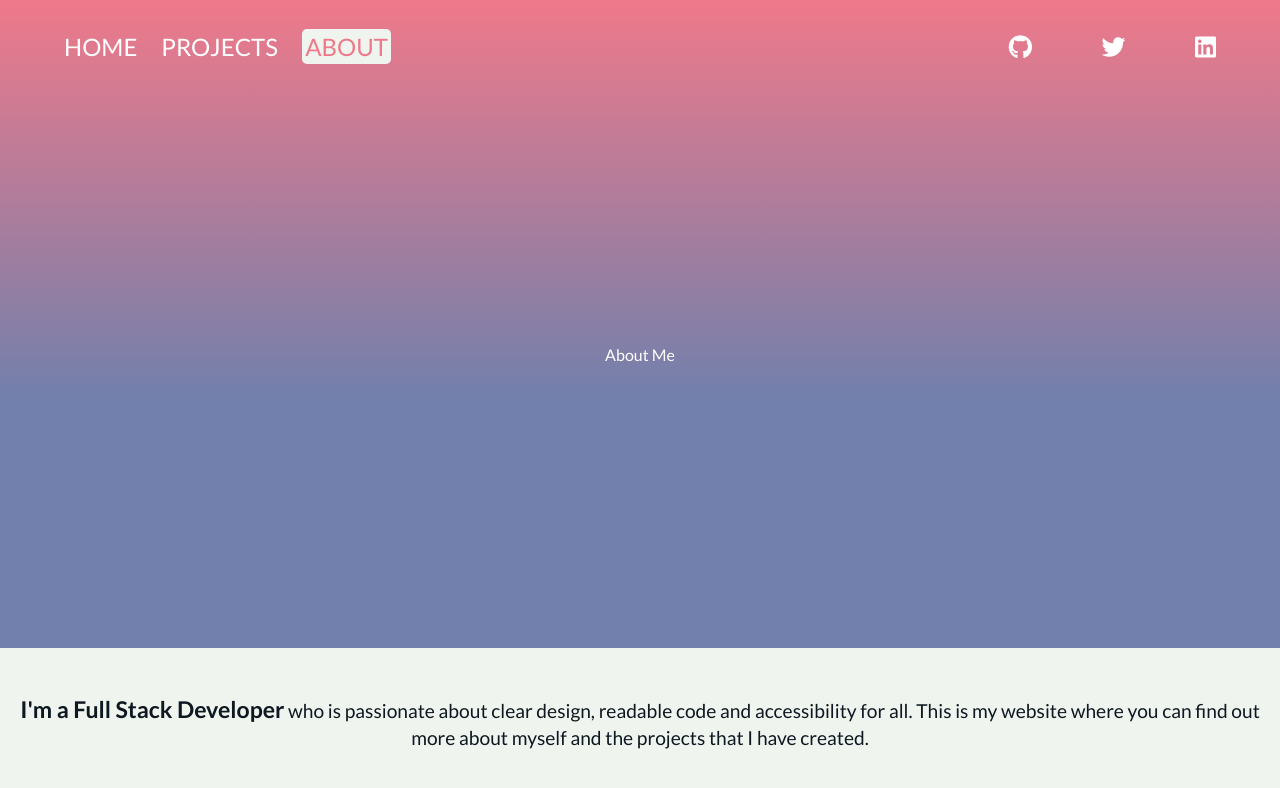
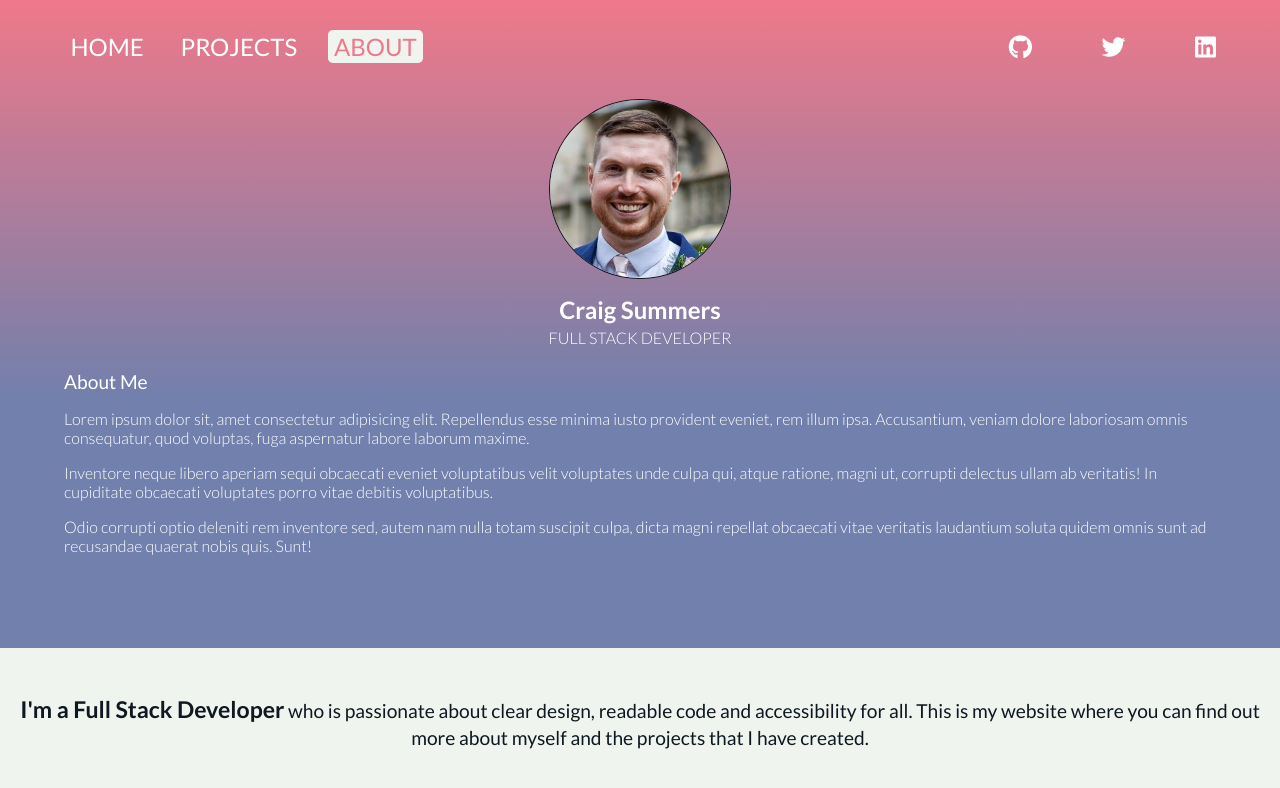
Before and after one commit to AlphaPentagon/portfolio, a React (Create React App) app in the folder portfolio/: page /about in a window 1280 px wide. Shown: the top 788 px of the page. Built offline with nearby package versions, Linux system fonts and the light colour scheme.

Commit message:
Added active links, started building about me page, made footer text dynamic using state

```diff
--- a/portfolio/public/index.html
+++ b/portfolio/public/index.html
@@ -2,18 +2,23 @@
 <html lang="en">
   <head>
     <meta charset="utf-8" />
-    <!-- <link rel="icon" href="%PUBLIC_URL%/favicon.ico" /> -->
     <meta name="viewport" content="width=device-width, initial-scale=1" />
     <meta name="theme-color" content="#000000" />
     <meta
       name="description"
       content="Web site created using create-react-app"
     />
-    <link rel="preconnect" href="https://fonts.googleapis.com">
-<link rel="preconnect" href="https://fonts.gstatic.com" crossorigin>
-<link href="https://fonts.googleapis.com/css2?family=Lato:ital,wght@0,100;0,300;0,400;0,700;0,900;1,100;1,300;1,400;1,700;1,900&display=swap" rel="stylesheet">
-    <script src="https://kit.fontawesome.com/ef4d8267ec.js" crossorigin="anonymous"></script>
-    <link rel="apple-touch-icon" href="%PUBLIC_URL%/logo192.png" />
+    <link rel="preconnect" href="https://fonts.googleapis.com" />
+    <link rel="preconnect" href="https://fonts.gstatic.com" crossorigin />
+    <link
+      href="https://fonts.googleapis.com/css2?family=Lato:ital,wght@0,100;0,300;0,400;0,700;0,900;1,100;1,300;1,400;1,700;1,900&display=swap"
+      rel="stylesheet"
+    />
+    <script
+      src="https://kit.fontawesome.com/ef4d8267ec.js"
+      crossorigin="anonymous"
+    ></script>
+
     <!--
       manifest.json provides metadata used when your web app is installed on a
       user's mobile device or desktop. See https://developers.google.com/web/fundamentals/web-app-manifest/
--- a/portfolio/src/components/AboutMe/AboutMe.css
+++ b/portfolio/src/components/AboutMe/AboutMe.css
@@ -0,0 +1,52 @@
+.aboutMe {
+  display: grid;
+  grid-template-rows: repeat(2, 1fr);
+  justify-items: center;
+  align-items: center;
+  row-gap: 1rem;
+}
+
+.image-container {
+  padding-top: 1rem;
+  display: flex;
+  flex-direction: column;
+  justify-items: center;
+  align-items: center;
+}
+
+.image-container > img {
+  max-width: 100%;
+  width: 60%;
+  border-radius: 50%;
+  border: 1px solid var(--secondary-text-colour);
+  margin-bottom: 1rem;
+}
+
+.image-container > h3 {
+  font-size: 1.5rem;
+  font-weight: 700;
+  padding-bottom: 0.2rem;
+}
+
+.image-container > p {
+  font-size: 1rem;
+  font-weight: 300;
+}
+
+.info-container {
+  width: 100%;
+  display: flex;
+  flex-direction: column;
+  row-gap: 1rem;
+  padding-bottom: 4rem;
+}
+
+.info-container > h2 {
+  font-size: 1.2rem;
+  font-weight: 500;
+}
+
+.info-container > p {
+  font-size: 1rem;
+  font-weight: 300;
+}
--- a/portfolio/src/components/AboutMe/AboutMe.js
+++ b/portfolio/src/components/AboutMe/AboutMe.js
@@ -1,5 +1,35 @@
 import "./AboutMe.css";
+import Craig from "./Craig.jpg";
 
 export function AboutMe() {
-  return <h1>About Me</h1>;
+  return (
+    <section className="aboutMe">
+      <div className="image-container">
+        <img src={Craig} alt="#" />
+        <h3>Craig Summers</h3>
+        <p>FULL STACK DEVELOPER</p>
+      </div>
+      <div className="info-container">
+        <h2>About Me</h2>
+        <p>
+          Lorem ipsum dolor sit, amet consectetur adipisicing elit. Repellendus
+          esse minima iusto provident eveniet, rem illum ipsa. Accusantium,
+          veniam dolore laboriosam omnis consequatur, quod voluptas, fuga
+          aspernatur labore laborum maxime.
+        </p>
+        <p>
+          Inventore neque libero aperiam sequi obcaecati eveniet voluptatibus
+          velit voluptates unde culpa qui, atque ratione, magni ut, corrupti
+          delectus ullam ab veritatis! In cupiditate obcaecati voluptates porro
+          vitae debitis voluptatibus.
+        </p>
+        <p>
+          Odio corrupti optio deleniti rem inventore sed, autem nam nulla totam
+          suscipit culpa, dicta magni repellat obcaecati vitae veritatis
+          laudantium soluta quidem omnis sunt ad recusandae quaerat nobis quis.
+          Sunt!
+        </p>
+      </div>
+    </section>
+  );
 }
--- a/portfolio/src/components/FooterText/FooterText.js
+++ b/portfolio/src/components/FooterText/FooterText.js
@@ -1,16 +1,7 @@
 import "./FooterText.css";
 
-function FooterText() {
-  return (
-    <div className="footerTextContainer">
-      <p>
-        <strong>I'm a Full Stack Developer</strong> who is
-        passionate about clear design, readable code and accessibility for all.
-        This is my website where you can find out more about myself and the
-        projects that I have created.
-      </p>
-    </div>
-  );
+function FooterText({ text }) {
+  return <div className="footerTextContainer">{text}</div>;
 }
 
 export default FooterText;
--- a/portfolio/src/components/Navbar/NavLinks/NavLinks.css
+++ b/portfolio/src/components/Navbar/NavLinks/NavLinks.css
@@ -6,10 +6,12 @@
   text-decoration: none;
   color: var(--main-text-colour);
   font-size: clamp(0.5rem, 2vw + 0.6rem, 1.5rem);
+  padding-block: 0.1rem;
+  padding-inline: 0.4rem;
 }
 
 .navlink-li:hover {
-  transform: scale(110%);
+  transform: scale(105%);
   cursor: pointer;
 }
 
@@ -18,7 +20,8 @@
   color: var(--secondary-colour);
   text-decoration: none;
   font-size: clamp(0.5rem, 2vw + 0.6rem, 1.5rem);
-  padding: 0.2rem;
+  padding-block: 0.1rem;
+  padding-inline: 0.4rem;
   border-radius: 0.3rem;
 }
 
--- a/portfolio/src/components/Navbar/NavLinks/NavLinks.js
+++ b/portfolio/src/components/Navbar/NavLinks/NavLinks.js
@@ -1,11 +1,14 @@
 import "./NavLinks.css";
 import { NavLink } from "react-router-dom";
 
-function NavLinks({ link, text }) {
+function NavLinks({ link, text, changePage }) {
   return (
     <li className="navlink-li">
       <NavLink
         to={link}
+        onClick={() => {
+          changePage(link);
+        }}
         className={({ isActive }) => (isActive ? "activeLink" : "inactiveLink")}
       >
         {text}
--- a/portfolio/src/components/Navbar/Navbar.js
+++ b/portfolio/src/components/Navbar/Navbar.js
@@ -2,13 +2,13 @@ import "./Navbar.css";
 import NavLinks from "./NavLinks/NavLinks.js";
 import NavIcons from "./NavIcons/NavIcons.js";
 
-function Navbar() {
+function Navbar({ changePage }) {
   return (
     <nav>
       <ul className="navbar-left-container">
-        <NavLinks link="/" text="HOME"></NavLinks>
-        <NavLinks link="/projects" text="PROJECTS" />
-        <NavLinks link="/about" text="ABOUT" />
+        <NavLinks link="/" text="HOME" changePage={changePage}></NavLinks>
+        <NavLinks link="/projects" text="PROJECTS" changePage={changePage} />
+        <NavLinks link="/about" text="ABOUT" changePage={changePage} />
       </ul>
       <ul className="navbar-right-container">
         <NavIcons
--- a/portfolio/src/pages/Layout.js
+++ b/portfolio/src/pages/Layout.js
@@ -1,17 +1,70 @@
 import "../components/App/App.css";
+import { useState } from "react";
 import Navbar from "../components/Navbar/Navbar";
 import FooterText from "../components/FooterText/FooterText";
 import { Outlet } from "react-router-dom";
 
 export function Layout() {
+  const initialFooterTextState = (
+    <>
+      <p>
+        <strong>I'm a Full Stack Developer</strong> who is passionate about
+        clear design, readable code and accessibility for all. This is my
+        website where you can find out more about myself and the projects that I
+        have created.
+      </p>
+    </>
+  );
+
+  const [footerText, setFooterText] = useState(initialFooterTextState);
+
+  const changePage = (pageClicked) => {
+    console.log(pageClicked);
+    switch (pageClicked) {
+      default:
+        const homeFooterText = (
+          <>
+            <p>
+              <strong>I'm a Full Stack Developer</strong> who is passionate
+              about clear design, readable code and accessibility for all. This
+              is my website where you can find out more about myself and the
+              projects that I have created.
+            </p>
+          </>
+        );
+        setFooterText(homeFooterText);
+        break;
+      case "/about":
+        const aboutFooterText = (
+          <>
+            <p>
+              <strong>About me</strong> footer text.
+            </p>
+          </>
+        );
+        setFooterText(aboutFooterText);
+        break;
+      case "/projects":
+        const projectFooterText = (
+          <>
+            <p>
+              <strong>Project</strong> footer text.
+            </p>
+          </>
+        );
+        setFooterText(projectFooterText);
+        break;
+    }
+  };
+
   return (
     <>
-      <Navbar className="navbar-container" />
+      <Navbar className="navbar-container" changePage={changePage} />
       <main>
         <Outlet />
       </main>
       <footer>
-        <FooterText />
+        <FooterText text={footerText} />
       </footer>
     </>
   );
```
Also changed, not shown: portfolio/public/manifest.json, portfolio/src/components/AboutMe/Craig.jpg (added).
